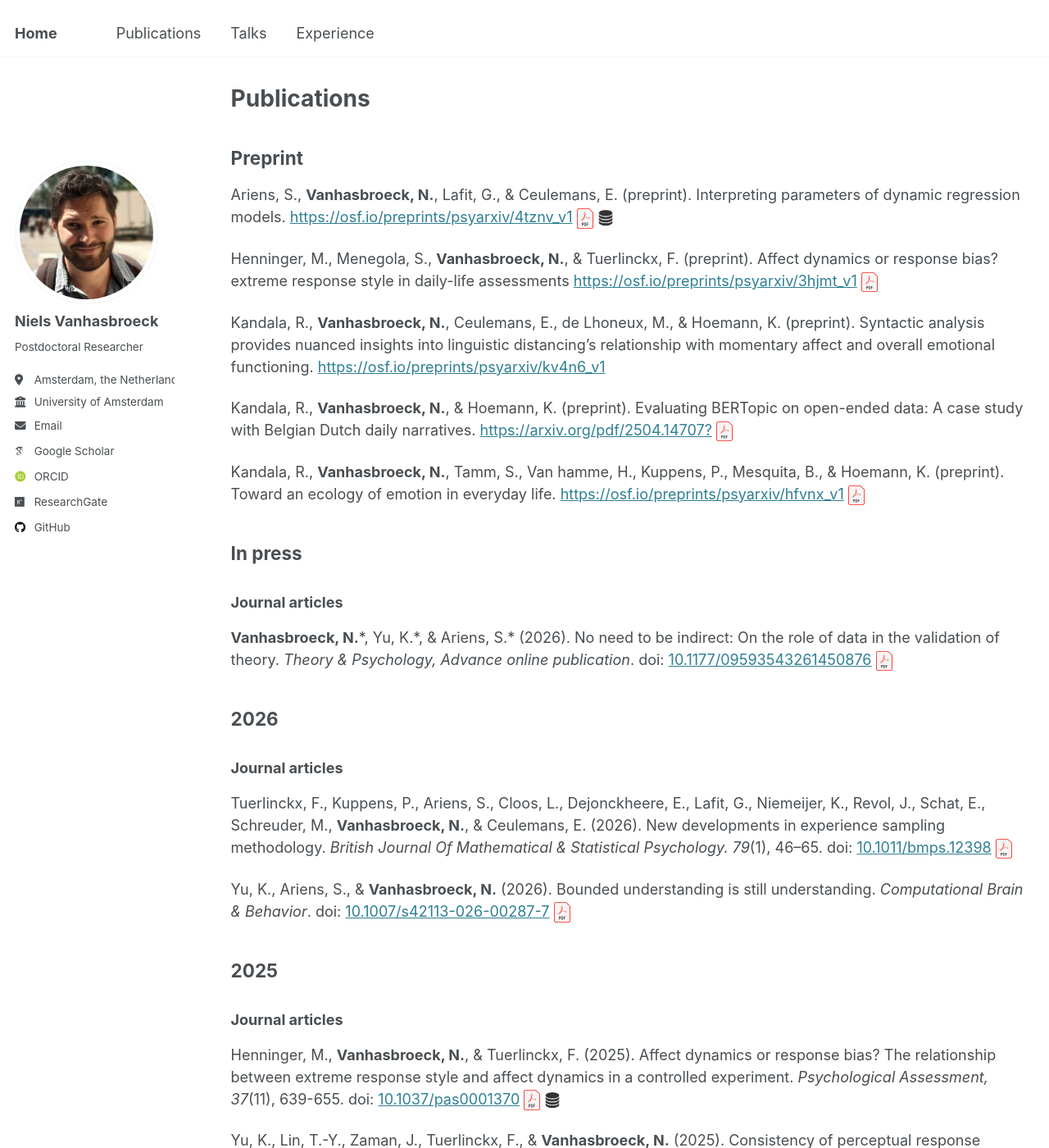
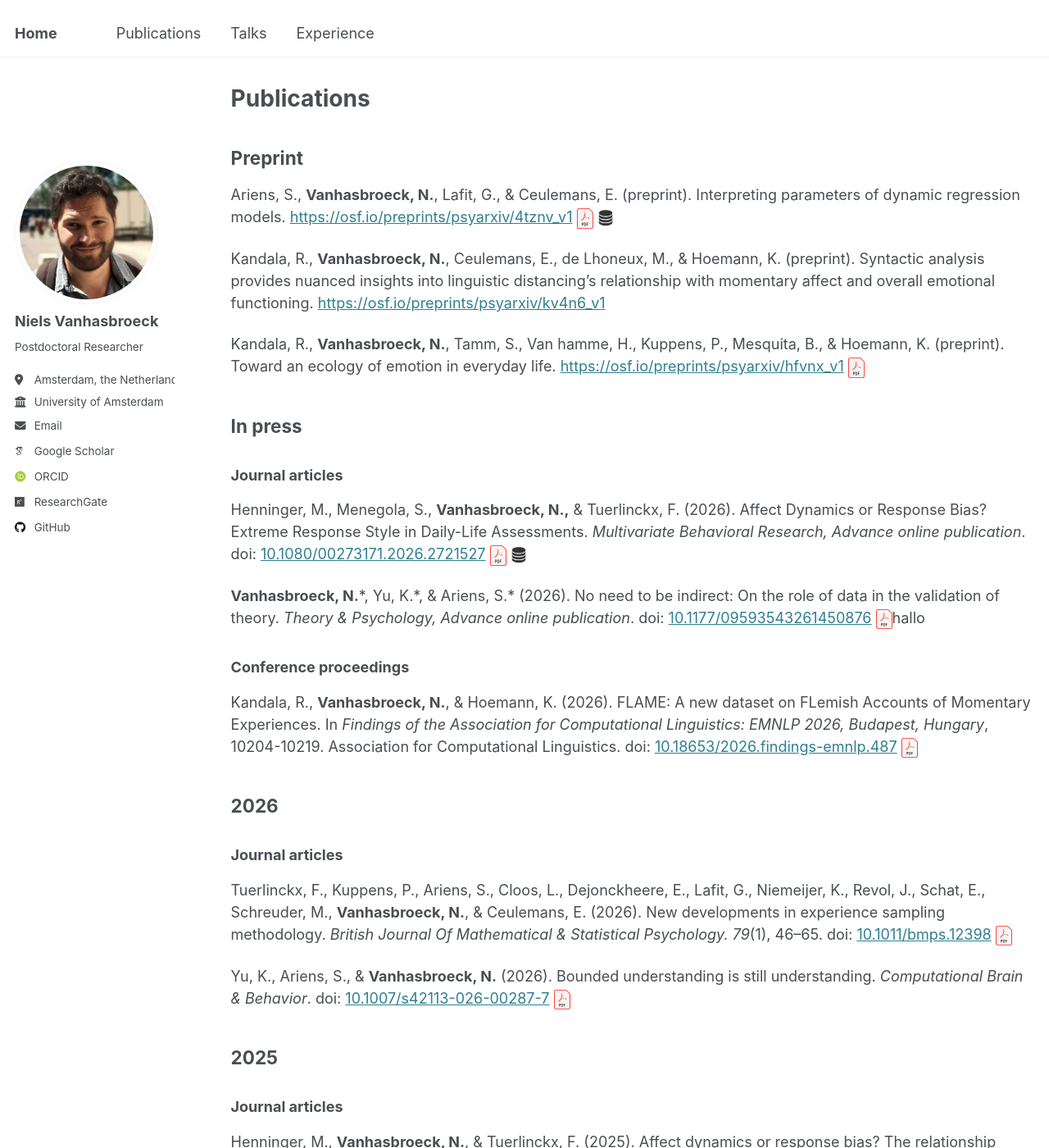
Before and after one commit to ndpvh/ndpvh.github.io, a Jekyll site: the page built from _pages/publications.md, in a window 1280 px wide and 1400 px high. Shown: the whole window at 82% size. Built offline with Jekyll 4.4.1, drawn with Linux system fonts in a browser that asks for light colours; some web fonts are replaced.

Commit message:
Update my information

```diff
--- a/_pages/publications.md
+++ b/_pages/publications.md
@@ -12,14 +12,7 @@ Ariens, S., **Vanhasbroeck, N.**, Lafit, G., & Ceulemans, E. (preprint). Interpr
 <a href="../files/Ariens_2025_IDPRM.pdf" download><image src="../images/pdf.svg" width="20rem"/></a>
 <a href="https://gitlab.kuleuven.be/u0133721/impulseR"><image src="../images/repository.png" width="20rem"/></a>
 
-Henninger, M., Menegola, S., **Vanhasbroeck, N.**, & Tuerlinckx, F. (preprint). Affect dynamics or
-response bias? extreme response style in daily-life assessments <a href="https://osf.io/preprints/psyarxiv/3hjmt_v1">https://osf.io/preprints/psyarxiv/3hjmt_v1</a>
-<a href="../files/Henninger_2025_ADRB2.pdf" download><image src="../images/pdf.svg" width="20rem"/></a>
-
 Kandala, R., **Vanhasbroeck, N.**, Ceulemans, E., de Lhoneux, M., & Hoemann, K. (preprint). Syntactic analysis provides nuanced insights into linguistic distancing's relationship with momentary affect and overall emotional functioning. <a href="https://osf.io/preprints/psyarxiv/kv4n6_v1">https://osf.io/preprints/psyarxiv/kv4n6_v1</a>
-
-Kandala, R., **Vanhasbroeck, N.**, & Hoemann, K. (preprint). Evaluating BERTopic on open-ended data: A case study with Belgian Dutch daily narratives. <a href="https://arxiv.org/pdf/2504.14707?">https://arxiv.org/pdf/2504.14707?</a>
-<a href="../files/Kandala_2025_EBO.pdf" download><image src="../images/pdf.svg" width="20rem"/></a>
 
 Kandala, R., **Vanhasbroeck, N.**, Tamm, S., Van hamme, H., Kuppens, P., Mesquita, B., & Hoemann, K. (preprint). Toward an ecology of emotion in everyday life. <a href="https://osf.io/preprints/psyarxiv/hfvnx_v1">https://osf.io/preprints/psyarxiv/hfvnx_v1</a>
 <a href="../files/Kandala_2025_TEEEL.pdf" download><image src="../images/pdf.svg" width="20rem"/></a>
@@ -31,8 +24,17 @@ Kandala, R., **Vanhasbroeck, N.**, Tamm, S., Van hamme, H., Kuppens, P., Mesquit
 
 ### Journal articles
 
+Henninger, M., Menegola, S., **Vanhasbroeck, N.,** & Tuerlinckx, F. (2026). Affect Dynamics or Response Bias? Extreme Response Style in Daily-Life Assessments. _Multivariate Behavioral Research, Advance online publication_. doi: <a href="https://www.doi.org/10.1080/00273171.2026.2721527">10.1080/00273171.2026.2721527</a>
+<a href="../files/Henninger_2026_ADRB.pdf" download><image src="../images/pdf.svg" width="20rem"/></a>
+<a href="https://osf.io/paxut/"><image src="../images/repository.png" width="20rem"/></a>
+
 **Vanhasbroeck, N.**\*, Yu, K.\*, & Ariens, S.\* (2026). No need to be indirect: On the role of data in the validation of theory. _Theory & Psychology, Advance online publication_. doi: <a href="https://www.doi.org/10.1177/09593543261450876">10.1177/09593543261450876</a>
-<a href="../files/Vanhasbroeck_2026_NNTBI.pdf" download><image src="../images/pdf.svg" width="20rem"/></a>
+<a href="../files/Vanhasbroeck_2026_NNTBI.pdf" download><image src="../images/pdf.svg" width="20rem"/></a>hallo
+
+### Conference proceedings
+
+Kandala, R., **Vanhasbroeck, N.**, & Hoemann, K. (2026). FLAME: A new dataset on FLemish Accounts of Momentary Experiences. In _Findings of the Association for Computational Linguistics: EMNLP 2026, Budapest, Hungary_, 10204-10219. Association for Computational Linguistics. doi: <a href="https://doi.org/10.18653/2026.findings-emnlp.487">10.18653/2026.findings-emnlp.487</a>
+<a href="../files/Kandala_2026_FLAME.pdf" download><image src="../images/pdf.svg" width="20rem"/></a>
 
 
 
```
